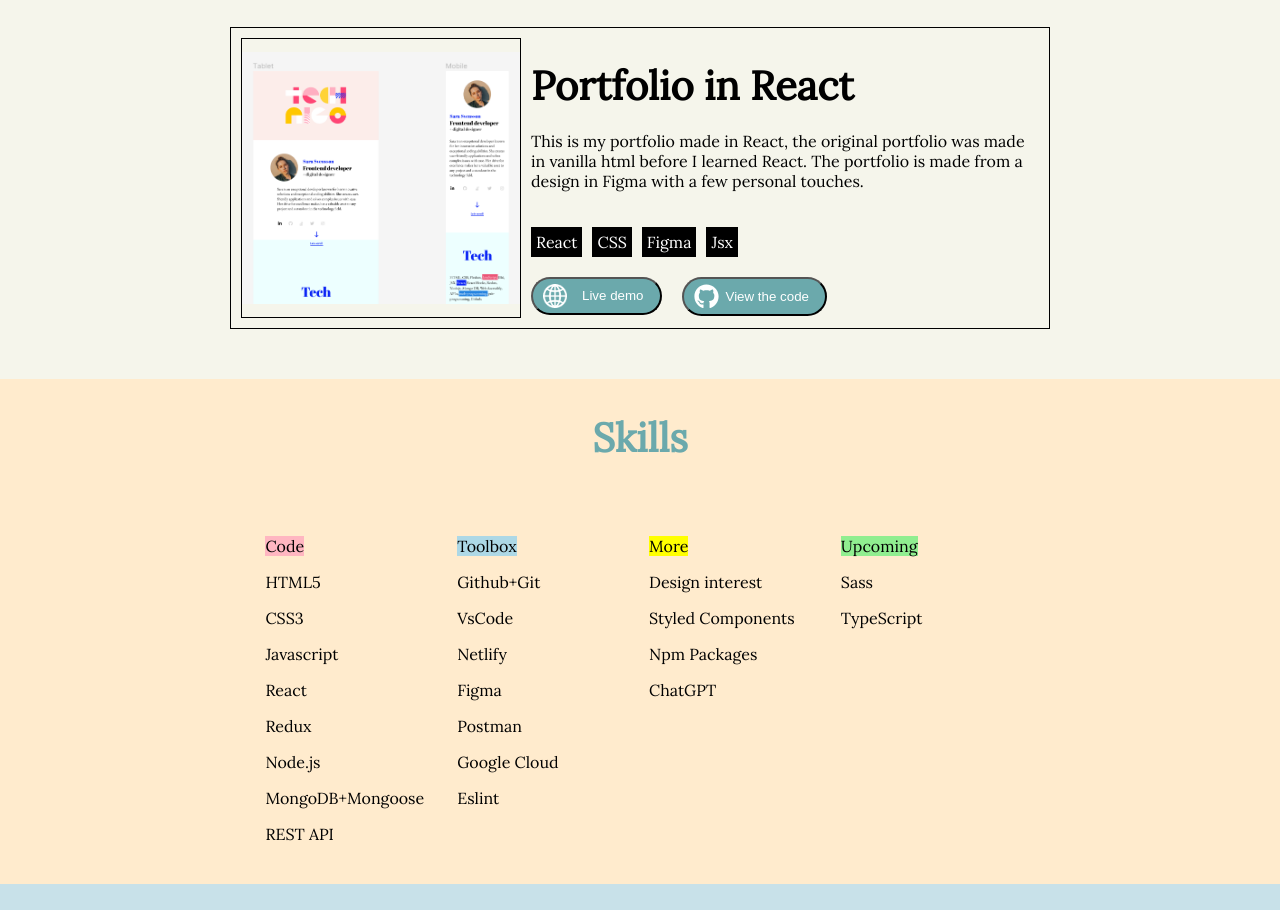
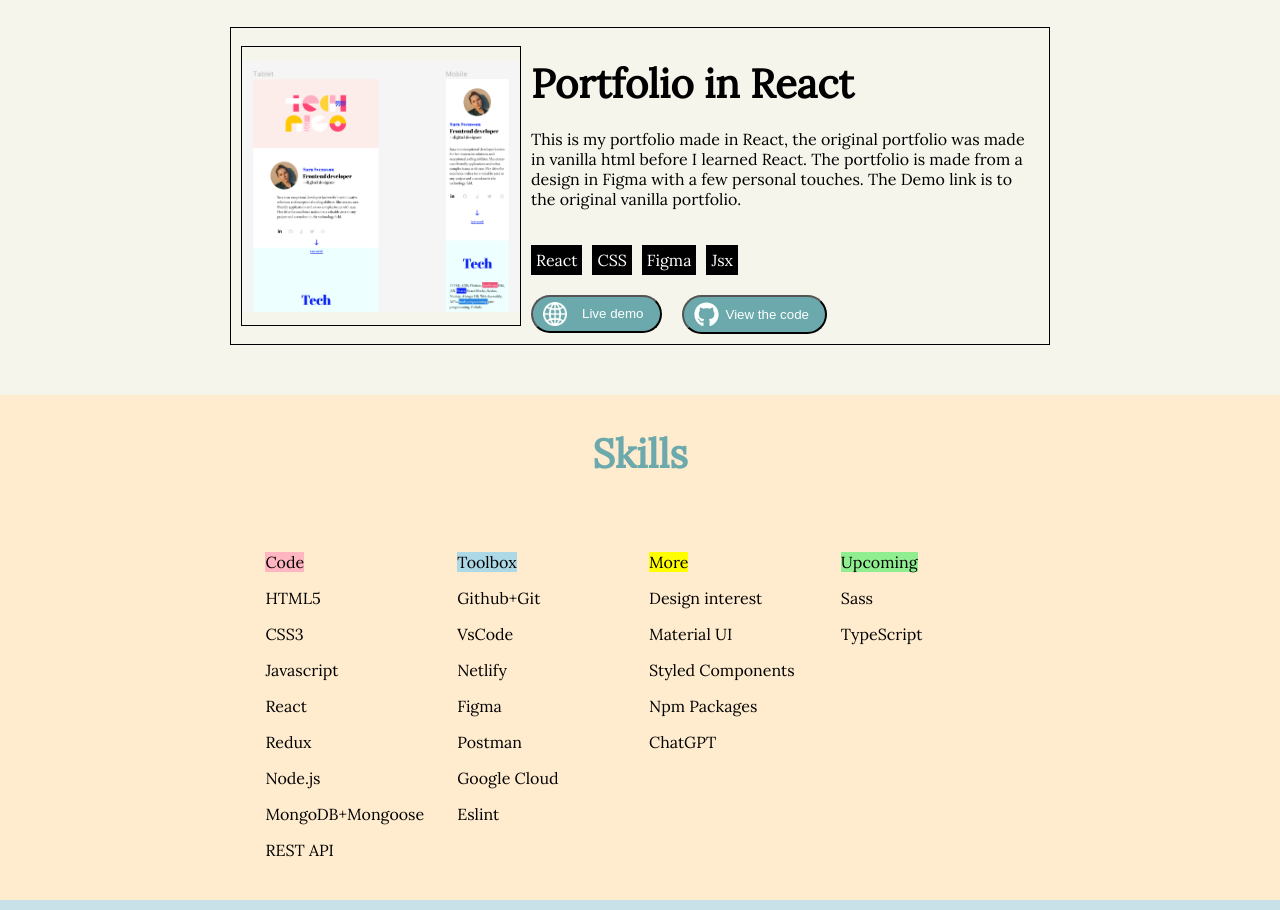
Before and after one commit to NinaWald/react-portfolio, a React (Create React App) app: page / in a window 1280 px wide. Shown: the part 4160-5070 px from the top of the page. Built offline with nearby package versions, Linux system fonts and the light colour scheme.

Commit message:
added project

```diff
--- a/src/components/ProjectDataContainer.js
+++ b/src/components/ProjectDataContainer.js
@@ -91,16 +91,16 @@ export const projectsData = [
     title: 'Portfolio in React',
     description: `This is my portfolio made in React,
     the original portfolio was made in vanilla html before I learned React. The portfolio is made from a design in Figma
-    with a few personal touches.`,
+    with a few personal touches. The Demo link is to the original vanilla portfolio.`,
     techStack: ['React', 'CSS', 'Figma', 'Jsx'],
-    liveDemoLink: 'https://nina.waldreus.se/',
+    liveDemoLink: 'https://moonlit-florentine-db6b06.netlify.app/',
     githubLink: 'https://github.com/NinaWald/react-portfolio'
   }
 
 ];
 
 const ProjectDataContainer = ({ children }) => {
-  return <> {children} </>; // Wrap the children with curly braces
+  return <> {children} </>;
 };
 
 export default ProjectDataContainer;
--- a/src/components/Skills.js
+++ b/src/components/Skills.js
@@ -39,6 +39,7 @@ const Skills = () => {
             <mark style={{ backgroundColor: 'yellow' }}>More</mark>
           </p>
           <p>Design interest</p>
+          <p>Material UI</p>
           <p>Styled Components</p>
           <p>Npm Packages</p>
           <p>ChatGPT</p>
```
